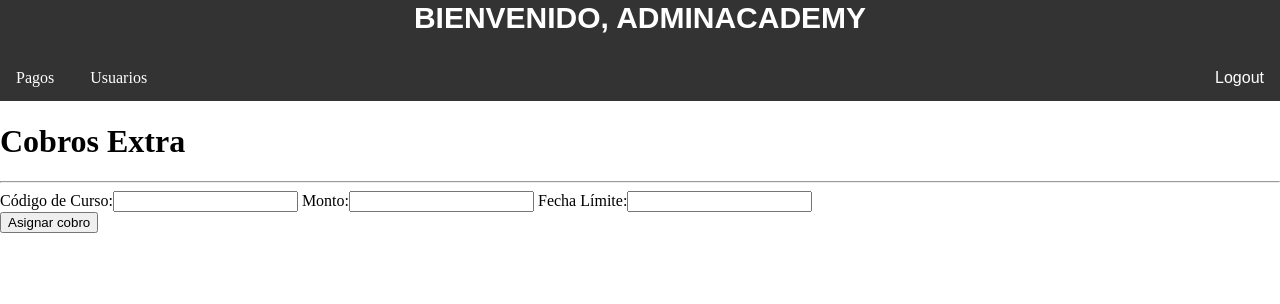
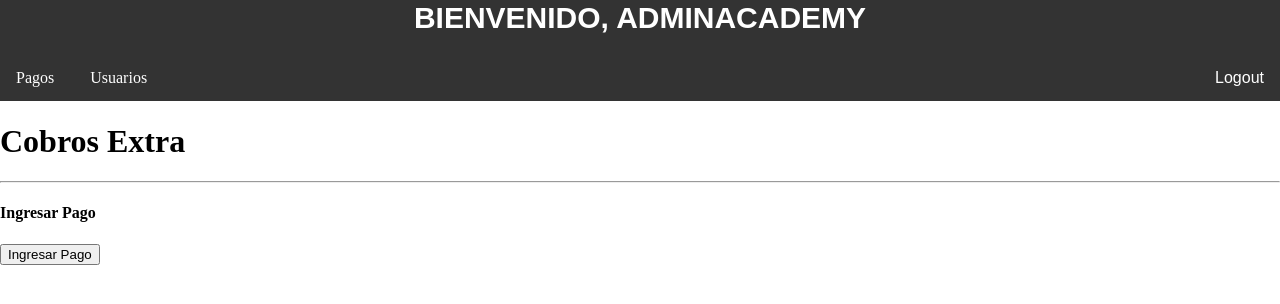
Before and after one commit to GuidoPadilla/PlusAcademy, a Django app: page /pagos/cobros_extra/ in a window 1280 px wide. Shown: the top 304 px of the page. Run offline with Django 3.2, Linux system fonts and the light colour scheme; a user stored in the database is signed in.

Commit message:
funcionalidad de grabado, cobros extra

```diff
--- a/mysite/pagos/forms.py
+++ b/mysite/pagos/forms.py
@@ -11,5 +11,6 @@ class PaymentRegisterForm(ModelForm):
 
 class CobroExtraForm(forms.Form):
     codigo_curso = forms.fields.CharField(label='Código de Curso', max_length=100)
+    #user = forms.fields.CharField(label='Usuario', max_length=100, widget=forms.TextInput(attrs={'placeholder':'Dejar en blanco para aplicar a todo el curso'}))
     monto = forms.fields.DecimalField(label='Monto', decimal_places=2, max_digits= 6)
     fecha_limite = forms.fields.DateField(label='Fecha Límite')
--- a/mysite/pagos/models.py
+++ b/mysite/pagos/models.py
@@ -77,3 +77,8 @@ class EliminacionPagos(models.Model):
         'fecha_respuesta': self.fechaRespuesta.strftime('%d/%m/%Y')
         }
         return retDict
+
+class cobrosExtra(models.Model):
+    codigo_curso = models.ForeignKey(Curso, on_delete=models.CASCADE)
+    monto = models.DecimalField(default=0.00, decimal_places=2, max_digits=8)
+    fecha_limite = models.DateField()
--- a/mysite/pagos/views.py
+++ b/mysite/pagos/views.py
@@ -7,7 +7,7 @@ from django.conf import settings
 from django.contrib.auth.models import User
 from django.contrib.auth.decorators import login_required
 from django.shortcuts import get_object_or_404
-from .models import Pago, EliminacionPagos
+from .models import Pago, EliminacionPagos, cobrosExtra
 from usuarios.models import LlevaCurso
 from dateutil.relativedelta import relativedelta
 from django.db.models import Sum
@@ -265,7 +265,7 @@ def cobros_extra_view(request):
         if request.method == "POST":
             form_cobros_extra = CobroExtraForm(request.POST)
             if form_cobros_extra.is_valid():
-                LlevaCurso.objects.create(**form_cobros_extra.cleaned_data)
+                cobrosExtra.objects.create(**form_cobros_extra.cleaned_data)
                 return HttpResponseRedirect('../cobros_extra/')
         else:
             form_cobros_extra = CobroExtraForm()
--- a/mysite/templates/pagos/cobros_extra.html
+++ b/mysite/templates/pagos/cobros_extra.html
@@ -5,12 +5,11 @@
 <hr>
 
 <form action="" method="post">
-		<div class="form-container">
-			{% csrf_token %}
-			{{form_cobros_extra}}
-		</div>
-	<div class="btn-container">
-		<input class="btn btn-buscar" type="submit" value="Asignar cobro">
-	</div>
+	<h4 class="form-title">Ingresar Pago</h4>
+	{% csrf_token %}
+	{{form}}
+<div class="btn-container">
+<input class="btn btn-buscar" type="submit" value="Ingresar Pago">
+</div>
 </form>
 {% endblock content %}
```
